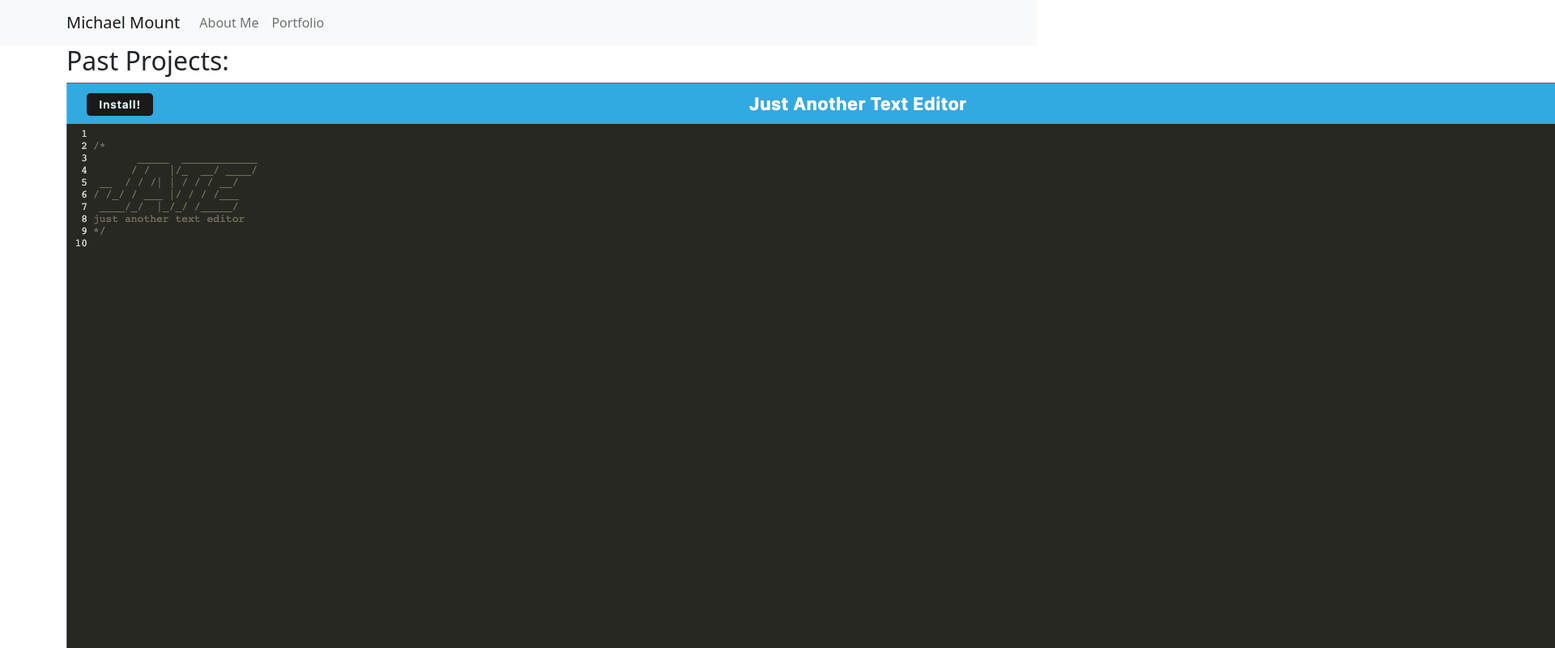
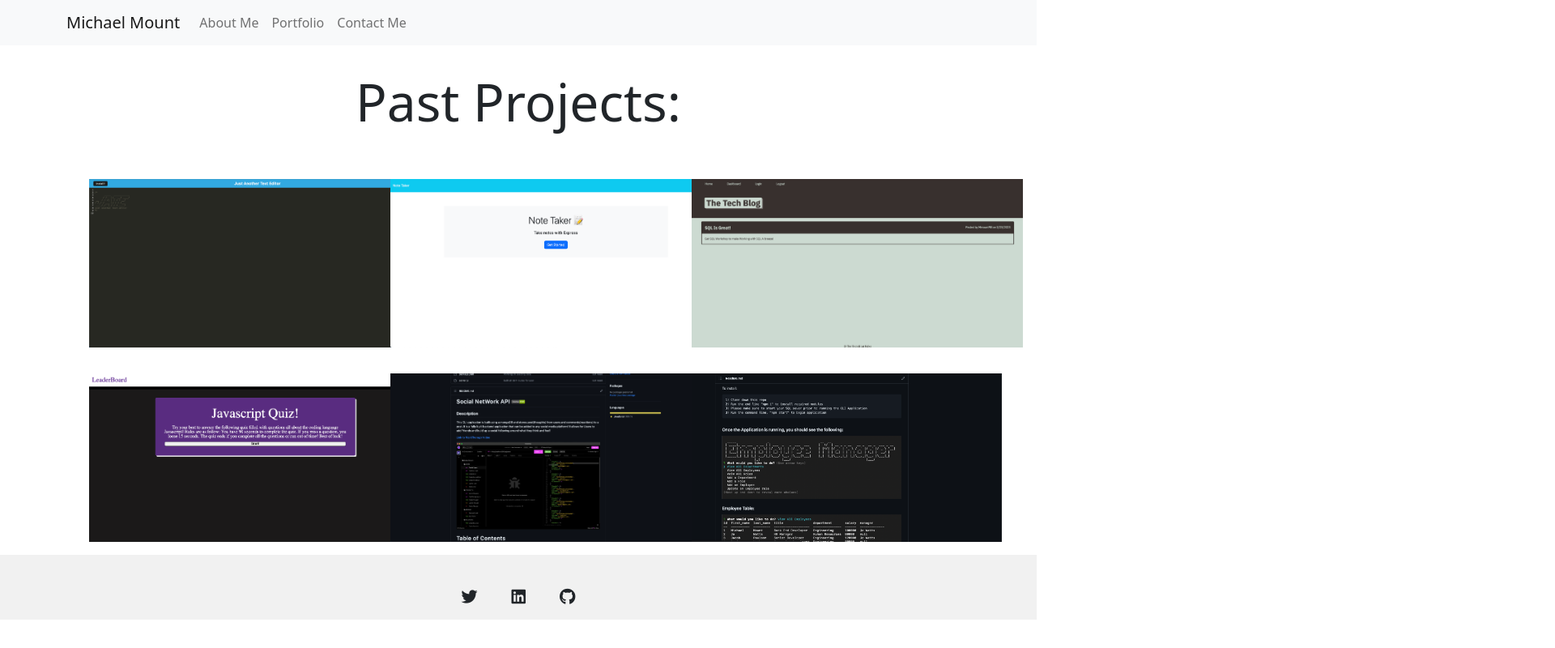
Before and after one commit to MMount98/React-Portfolio, a React (Create React App) app in the folder client/: page /portfolio in a window 1280 px wide. Shown: the top 800 px of the page at 81% size, 1920 px wide, since content can reach past the window. Built offline with nearby package versions, Linux system fonts and the light colour scheme.

Commit message:
Added Footer and Contact Page Form

```diff
--- a/client/package.json
+++ b/client/package.json
@@ -7,6 +7,7 @@
     "@testing-library/react": "^13.4.0",
     "@testing-library/user-event": "^13.5.0",
     "bootstrap": "^5.2.3",
+    "mdb-react-ui-kit": "^6.0.0",
     "react": "^18.2.0",
     "react-bootstrap": "^2.7.2",
     "react-dom": "^18.2.0",
--- a/client/public/index.html
+++ b/client/public/index.html
@@ -15,6 +15,7 @@
     />
     <link rel="apple-touch-icon" href="%PUBLIC_URL%/logo192.png" />
     <link rel="manifest" href="%PUBLIC_URL%/manifest.json" />
+    <script src="https://kit.fontawesome.com/0cd294d622.js" crossorigin="anonymous"></script>
     <title>Michael Mount</title>
   </head>
   <body>
--- a/client/src/App.js
+++ b/client/src/App.js
@@ -1,7 +1,9 @@
 import { BrowserRouter as Router, Route, Routes } from "react-router-dom";
 import Bar from "./components/Navbar";
+import Footer from "./components/Footer"
 import AboutMe from "./components/pages/About-Me";
 import Portfolio from "./components/pages/Portfolio";
+import ContactForm from "./components/pages/Contact";
 
 function App() {
   return (
@@ -11,7 +13,9 @@ function App() {
         <Routes>
           <Route path="/" element={<AboutMe />} />
           <Route path="/portfolio" element={<Portfolio />} />
+          <Route path="/contact" element={<ContactForm />} />
         </Routes>
+        <Footer />
       </Router>
     </>
   );
--- /dev/null
+++ b/client/src/components/Footer.js
@@ -0,0 +1,59 @@
+import {
+  MDBFooter,
+  MDBContainer,
+  MDBBtn,
+} from "mdb-react-ui-kit";
+
+function Footer() {
+  return (
+    <>
+      <MDBFooter
+        className="text-center text-white"
+        style={{ backgroundColor: "#f1f1f1" }}
+      >
+        <MDBContainer className="pt-4">
+          <section className="mb-4">
+            <MDBBtn
+              rippleColor="dark"
+              color="link"
+              floating
+              size="lg"
+              className="text-dark m-1"
+              href="https://twitter.com/MMount98"
+              role="button"
+            >
+              <i class="fa-brands fa-twitter"></i>
+            </MDBBtn>
+
+            <MDBBtn
+              rippleColor="dark"
+              color="link"
+              floating
+              size="lg"
+              className="text-dark m-1"
+              href="https://www.linkedin.com/in/mmount98/"
+              role="button"
+            >
+
+              <i class="fa-brands fa-linkedin"></i>
+            </MDBBtn>
+
+            <MDBBtn
+              rippleColor="dark"
+              color="link"
+              floating
+              size="lg"
+              className="text-dark m-1"
+              href="https://github.com/MMount98"
+              role="button"
+            >
+              <i class="fa-brands fa-github"></i>
+            </MDBBtn>
+          </section>
+        </MDBContainer>
+      </MDBFooter>
+    </>
+  );
+}
+
+export default Footer;
--- a/client/src/components/Navbar.js
+++ b/client/src/components/Navbar.js
@@ -17,6 +17,9 @@ function Bar() {
             <Link className="nav-link" to="/portfolio">
               Portfolio
             </Link>
+            <Link className="nav-link" to="/contact">
+              Contact Me
+            </Link>
           </Nav>
         </Navbar.Collapse>
       </Container>
--- a/client/src/components/pages/About-Me.js
+++ b/client/src/components/pages/About-Me.js
@@ -3,6 +3,8 @@ import Row from "react-bootstrap/Row";
 import Col from "react-bootstrap/Col";
 import Image from "react-bootstrap/Image";
 import { TypeAnimation } from "react-type-animation";
+
+document.title = 'About Me'
 
 const styles = {
   img: {
@@ -19,7 +21,7 @@ const styles = {
 function AboutMe() {
   return (
     <>
-      <Container className="td-flex flex-column">
+      <Container className="d-flex flex-column">
         <Row className="align-items-center">
           <Col lg={7}>
             <span style={{ fontSize: "4.5em" }}>
--- /dev/null
+++ b/client/src/components/pages/Contact.js
@@ -0,0 +1,27 @@
+import Form from "react-bootstrap/Form";
+import Button from "react-bootstrap/Button";
+
+function ContactForm() {
+  return (
+    <Form>
+      <Form.Group className="mb-2" controlId="formFirstName">
+        <Form.Label>First Name:</Form.Label>
+        <Form.Control type="text" placeholder="Michael" />
+      </Form.Group>
+      <Form.Group className="mb-2" controlId="formLastName">
+        <Form.Label>Last Name:</Form.Label>
+        <Form.Control type="text" placeholder="Mount" />
+      </Form.Group>
+      <Form.Group className="mb-2" controlId="formEmail">
+        <Form.Label>Email:</Form.Label>
+        <Form.Control type="email" placeholder="Mount.Photos@gmail.com" />
+      </Form.Group>
+      <Button variant="primary" type="submit">
+        {" "}
+        Say Hi!
+      </Button>
+    </Form>
+  );
+}
+
+export default ContactForm;
--- a/client/src/components/pages/Portfolio.js
+++ b/client/src/components/pages/Portfolio.js
@@ -3,54 +3,79 @@ import Row from "react-bootstrap/Row";
 import Col from "react-bootstrap/Col";
 import Image from "react-bootstrap/Image";
 
+document.title = 'Portfolio'
+
+const styles = {
+  img: {
+    maxHeight: "15rem",
+    padding: "1rem",
+    overflow: "hidden",
+    objectFit: "cover",
+  },
+  h2: {
+    textAlign: "center",
+    fontSize: "4rem",
+    padding: "2rem"
+  },
+};
+
 function Portfolio() {
   return (
     <>
-      <Container>
-        <h2>Past Projects:</h2>
-        <Row>
-          <Col>
+      <h2 style={styles.h2}>Past Projects:</h2>
+      <Container className="h-100 d-flex align-items-center justify-content-center">
+        <Row className="mx-auto flex-wrap">
+          <Col lg={4}>
             <a href="https://fast-meadow-68844.herokuapp.com/">
-              <Image src="./images/Jate.jpeg" alt="Link to Text Editor App" />
+              <Image
+                src="./images/Jate.jpeg"
+                alt="Link to Text Editor App"
+                style={styles.img}
+              />
             </a>
           </Col>
-          <Col>
+          <Col lg={4}>
             <a href="https://tranquil-retreat-10835.herokuapp.com/">
               <Image
                 src="./images/NoteTaker.jpeg"
                 alt="Link to Note Taker Web App"
+                style={styles.img}
               />
             </a>
           </Col>
-          <Col>
+          <Col lg={4}>
             <a href="https://dry-garden-70856.herokuapp.com/">
               <Image
                 src="./images/Tech-Blog.jpeg"
                 alt="Link to Tech-Blog App"
+                style={styles.img}
               />
             </a>
           </Col>
-          <Col>
+          <Col lg={4}>
             <a href="https://mmount98.github.io/Javascript_Quiz/">
               <Image
                 src="./images/JSQuiz.jpeg"
                 alt="Link to Javascript Quiz Web App"
+                style={styles.img}
               />
             </a>
           </Col>
-          <Col>
+          <Col lg={4}>
             <a href="https://github.com/MMount98/Social-Network-API">
               <Image
                 src="./images/SocialNetwork.jpeg"
                 alt="Link to Social Network Mongo Database"
+                style={styles.img}
               />
             </a>
           </Col>
-          <Col>
+          <Col lg={4}>
             <a href="https://github.com/MMount98/Employee-Tracker-CMS">
               <Image
                 src="./images/Employee-Tracker.jpeg"
                 alt="Link to Employee SQL Database"
+                style={styles.img}
               />
             </a>
           </Col>
```
